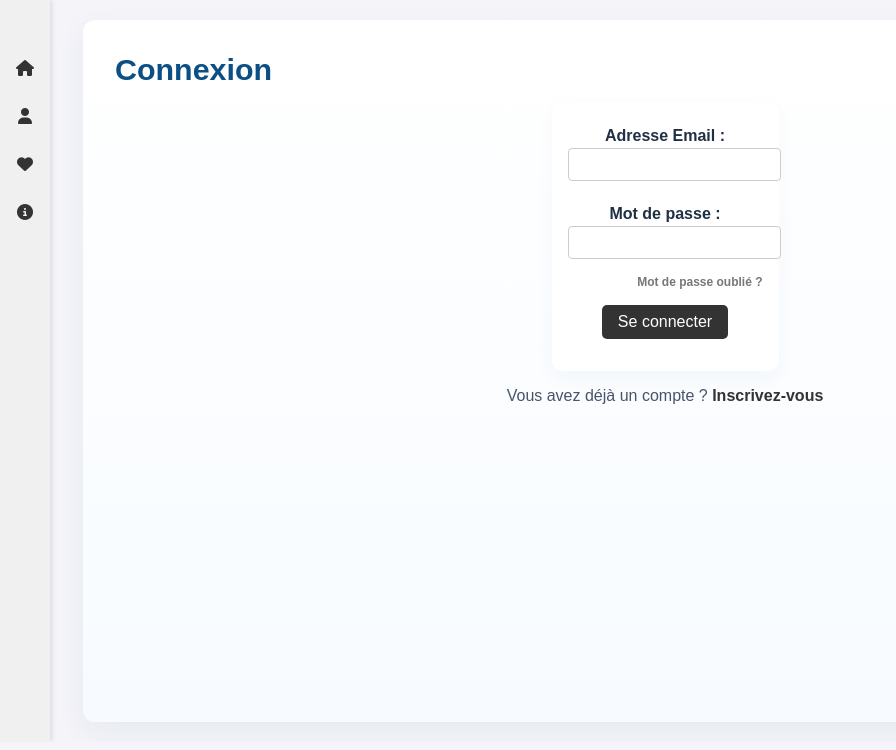
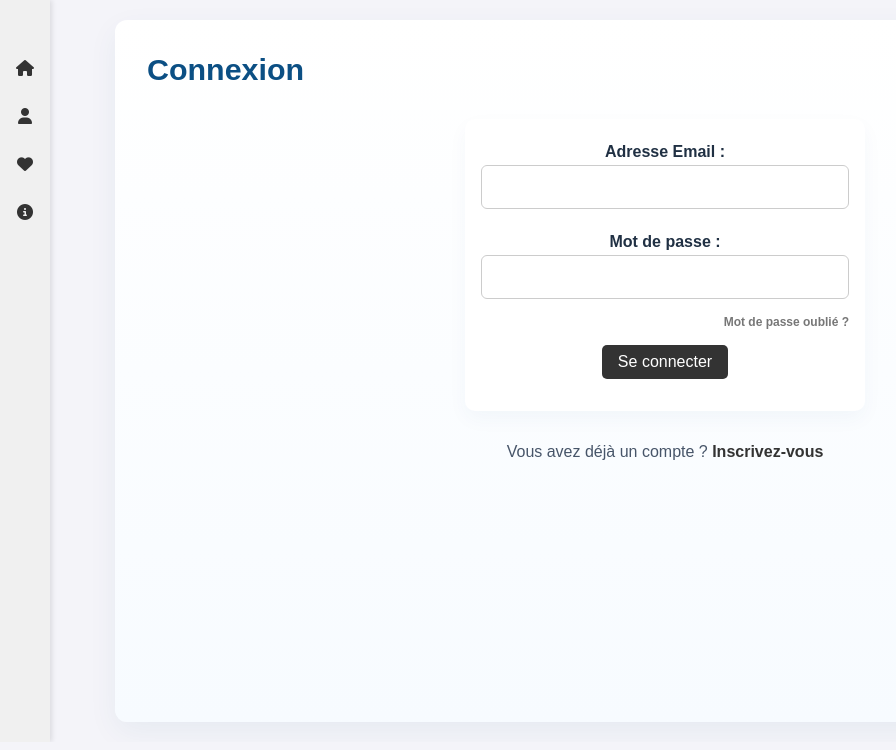
Before and after one commit to FxBam/Catabris, a PHP site: page /Catabris/connexion.php in a window 1280 px wide. Shown: the part 50-800 px from the top of the page, without its empty margins (0-896 px from the left). Run offline with PHP 8.4, Linux system fonts and the light colour scheme.

Commit message:
Modification du style formulaire

```diff
--- a/www/style/style.css
+++ b/www/style/style.css
@@ -42,25 +42,38 @@ nav .logo a {
 /* Formulaire */
 .form-container {
     max-width: 400px;
-    margin: 0 auto;
+    width: min(400px, calc(100% - 2rem));
+    margin: 1rem auto;
     background: white;
-    padding: 2rem;
+    padding: 1.5rem 1.25rem;
     border-radius: 8px;
     box-shadow: 0 4px 6px rgba(0, 0, 0, 0.1);
+    box-sizing: border-box;
 }
 
 .form-container label {
     display: block;
-    margin: 0.5rem 0 0.2rem;
+    margin: 0.5rem 0 0.25rem;
     font-weight: bold;
 }
 
-.form-container input {
-    width: 100%;
-    padding: 0.5rem;
+.form-container input,
+.form-container textarea,
+.form-container select {
+    width: 100%;
+    padding: 0.75rem;
     margin-bottom: 1rem;
     border: 1px solid #ccc;
-    border-radius: 4px;
+    border-radius: 6px;
+    font-size: 1rem;
+    box-sizing: border-box;
+}
+
+.form-actions {
+    display: flex;
+    justify-content: flex-end;
+    gap: 0.75rem;
+    margin-top: 0.5rem;
 }
 
 #form-error {
@@ -1022,7 +1035,9 @@ body.favoris-page #favoris-container > p {
 body:not(:has(#map)) main,
 body.favoris-page main {
     align-items: stretch;
-    padding: 2rem;
+    padding-inline: 2rem; /* symmetric left/right padding */
+    padding-block: 2rem;
+    box-sizing: border-box;
     margin: 1.25rem auto;
     max-width: 1100px;
     min-width: 320px;
@@ -1046,6 +1061,8 @@ body.favoris-page main .card {
     background: transparent;
     box-shadow: none;
     padding: 0;
+    box-sizing: border-box;
+    padding-inline: 0.5rem; /* ensure inner content keeps some breathing room */
 }
 
 /* Make forms, tables and panels inside main look crisp */
```
